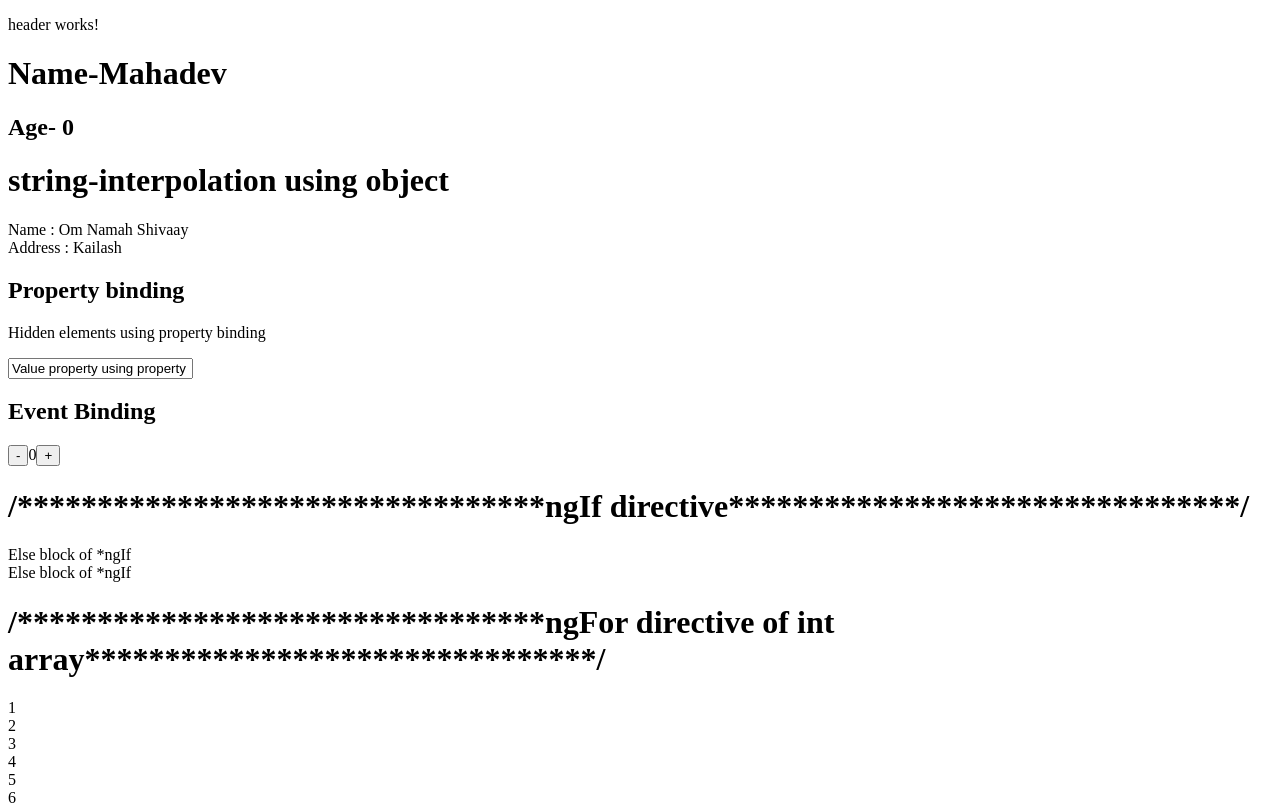
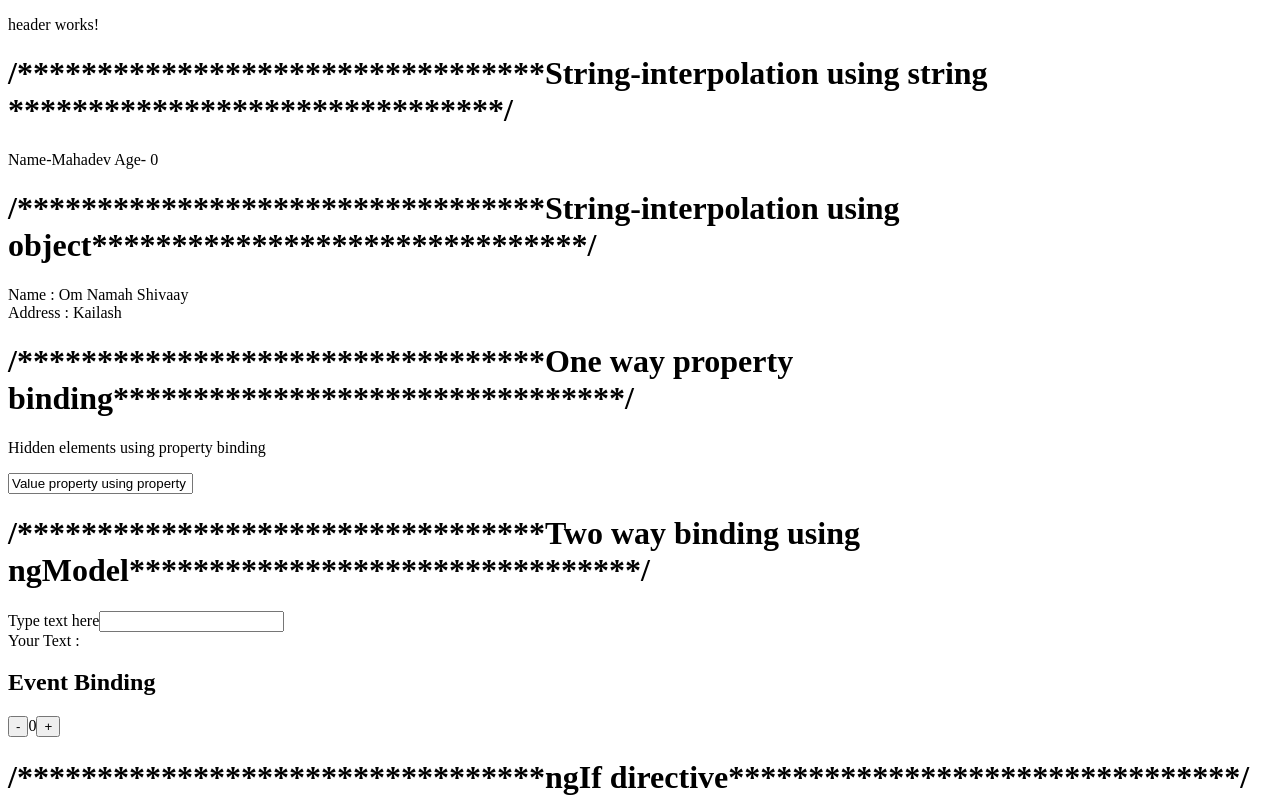
Before and after one commit to prajapatinaveen9719/ng-ekart, an Angular app: page / in a window 1280 px wide. Shown: the top 805 px of the page. Built offline with nearby package versions, Linux system fonts and the light colour scheme.

Commit message:
Two way data binding

```diff
--- a/src/app/app.module.ts
+++ b/src/app/app.module.ts
@@ -9,6 +9,7 @@ import { OneWayStringInterpolationComponent } from './one-way-string-interpolati
 import { PropertyBindingComponent } from './property-binding/property-binding.component';
 import { EventBindingComponent } from './event-binding/event-binding.component';
 import { ngdirectives } from './ngdirectives/ngdirectives.component';
+import { FormsModule } from '@angular/forms';
 
 @NgModule({
   declarations: [
@@ -22,7 +23,8 @@ import { ngdirectives } from './ngdirectives/ngdirectives.component';
   ],
   imports: [
     BrowserModule,
-    AppRoutingModule
+    AppRoutingModule,
+    FormsModule
   ],
   providers: [],
   bootstrap: [AppComponent]
--- a/src/app/ngdirectives/ngdirectives.component.html
+++ b/src/app/ngdirectives/ngdirectives.component.html
@@ -7,7 +7,7 @@
 <label #elseBlock>Else block of *ngIf</label>
 
 
-<h1>/*********************************ngFor directive of int array********************************/</h1>
+<h1>/*********************************ngFor directive of int array***********************************/</h1>
 
 <div *ngFor="let item of [1,2,3,4,5,6]">
     <span>{{item}}</span>
--- a/src/app/one-way-string-interpolation/one-way-string-interpolation.component.html
+++ b/src/app/one-way-string-interpolation/one-way-string-interpolation.component.html
@@ -1,14 +1,15 @@
-
-<h1>Name-{{Name}}</h1>
-<h2>
-   Age- {{Age}}
-</h2>
 
 
-<h1>
-    string-interpolation using object
-</h1>
 
+
+<h1>/*********************************String-interpolation using string *******************************/</h1>
+<div>
+<label>Name-{{Name}}</label>
+<label>
+   Age- {{Age}}
+</label>
+</div>
+<h1>/*********************************String-interpolation using object*******************************/</h1>
 <span>Name : {{gods.Name}}</span>
 <br>
 <span>Address : {{gods.Address}}</span>
--- a/src/app/property-binding/property-binding.component.html
+++ b/src/app/property-binding/property-binding.component.html
@@ -1,5 +1,5 @@
 
-<h2>Property binding</h2>
+<h1>/*********************************One way property binding********************************/</h1>
 
 <p [hidden]='ishidden'>Hidden elements using property binding</p>
 
@@ -9,3 +9,12 @@
 <br>
 
 <input value={{inputValue2}} hidden={{ishidden}}/>
+
+
+<h1>/*********************************Two way binding using ngModel********************************/</h1>
+
+<div>
+<label>Type text here</label>
+<input type="text"  id="txtname" [(ngModel)]="textBoxValue" />
+</div>
+Your Text : <span>{{textBoxValue}}</span>
--- a/src/app/property-binding/property-binding.component.ts
+++ b/src/app/property-binding/property-binding.component.ts
@@ -12,5 +12,7 @@ export class PropertyBindingComponent {
 
   inputValue2:string='Value property using interpolation binding of input tag'
 
+  textBoxValue:string=''
+
 
 }
```
Also changed, not shown: src/app/app.component.html (line endings or trailing spaces).
